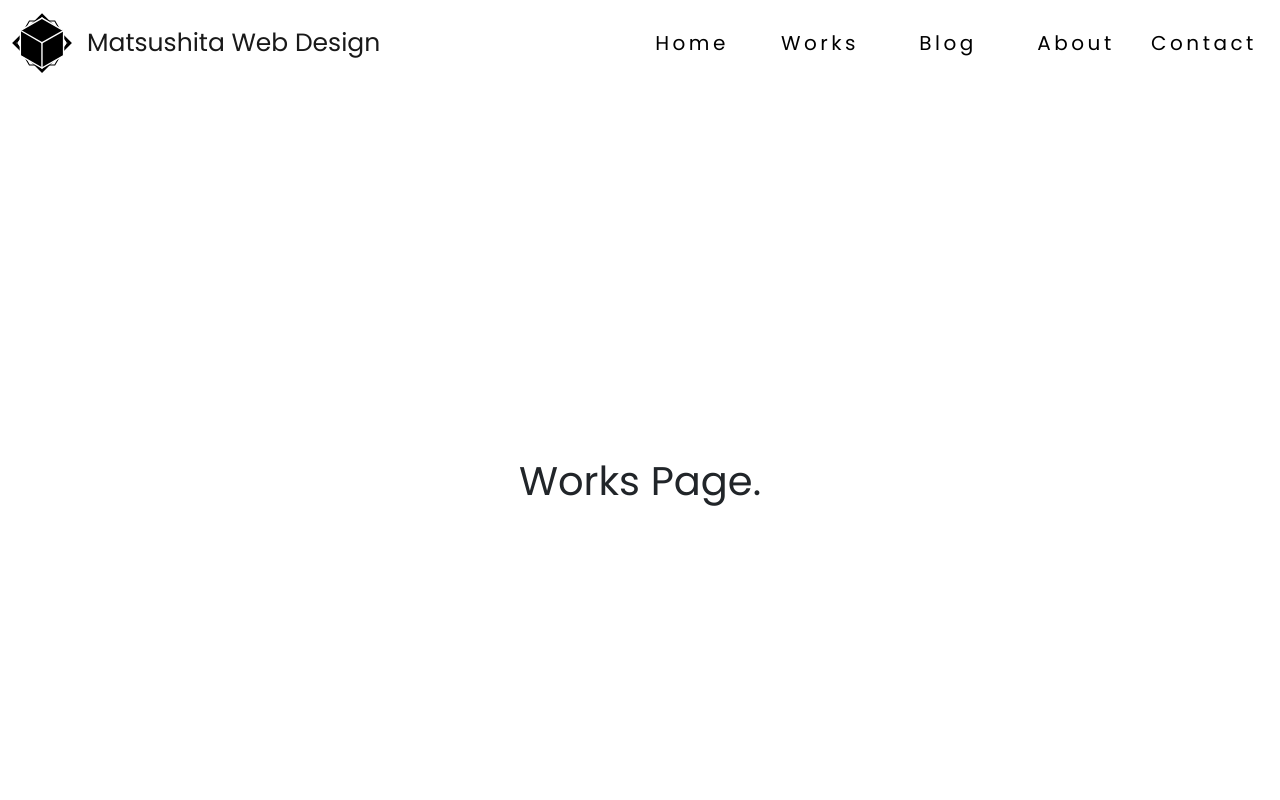
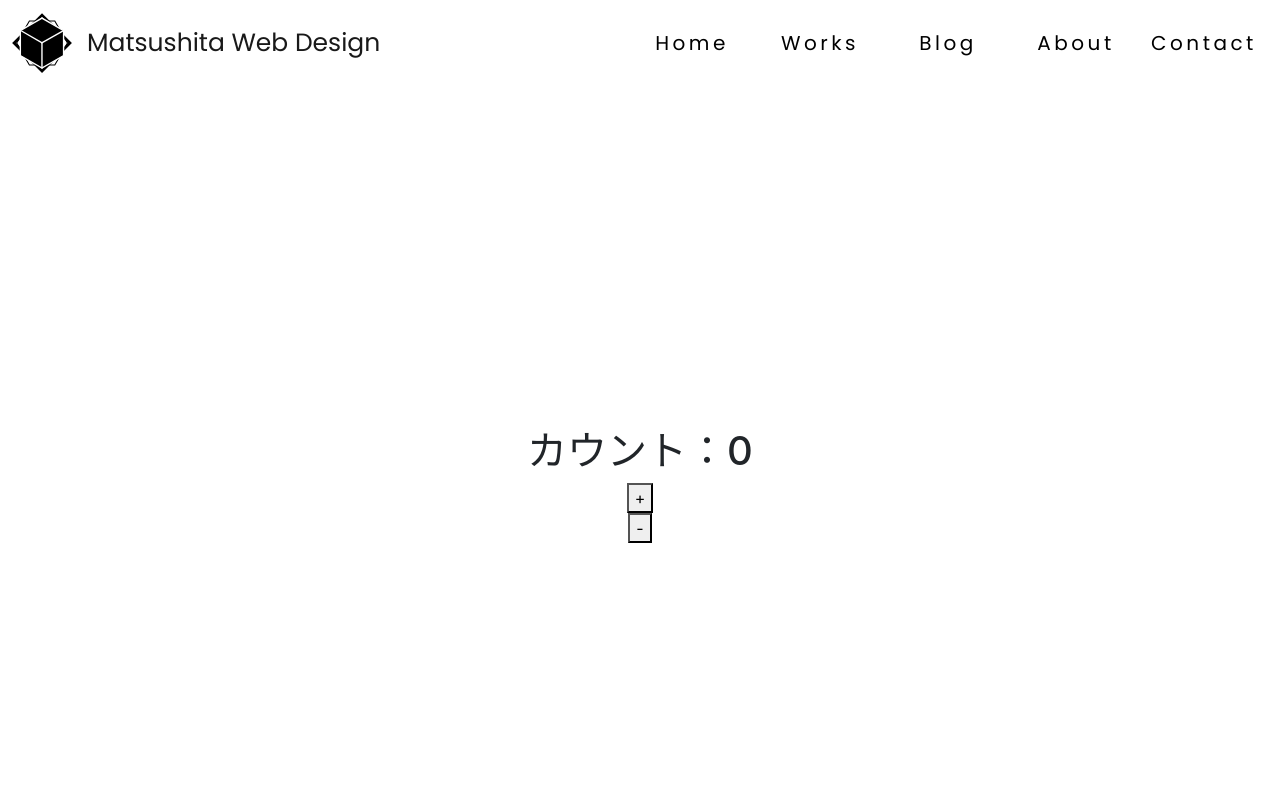
Before and after one commit to MSK1206/mwd-official-jamstack-blog, a Next.js app: page /works in a window 1280 px wide. Shown: the top 800 px of the page. Built offline with nearby package versions, Linux system fonts and the light colour scheme; no server answers.

Commit message:
count button add .

```diff
--- /dev/null
+++ b/src/components/button.tsx
@@ -0,0 +1,24 @@
+import React, { useState } from "react";
+
+const Button = () => {
+  const [count, setCount] = useState(0);
+  const UP = () => {
+    setCount(count + 1);
+  };
+  const DOWN = () => {
+    setCount(count - 1);
+  };
+  return (
+    <>
+      <h1>カウント：{count}</h1>
+      <button name="button" type="button" onClick={UP}>
+        +
+      </button>
+      <button name="button" type="button" onClick={DOWN}>
+        -
+      </button>
+    </>
+  );
+};
+
+export default Button;
--- a/src/pages/works.tsx
+++ b/src/pages/works.tsx
@@ -1,6 +1,7 @@
 import type { NextPage } from "next";
 import SeoHead from "@/components/seohead";
 import styles from "../styles/Works.module.css";
+import Button from "@/components/button";
 
 const Works: NextPage = () => {
   return (
@@ -13,7 +14,7 @@ const Works: NextPage = () => {
         imgUrl="/website.jpg"
       />
       <main className={styles.main}>
-        <h1 className={styles.top}>Works Page.</h1>
+        <Button />
       </main>
     </div>
   );
```
